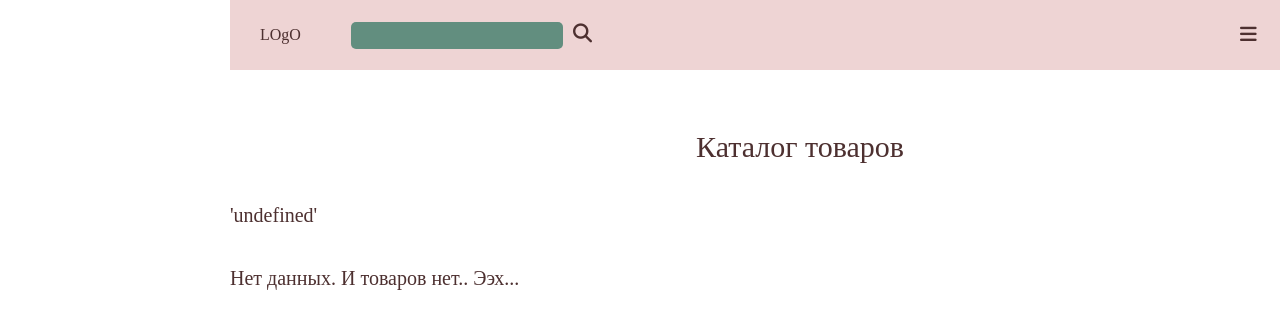
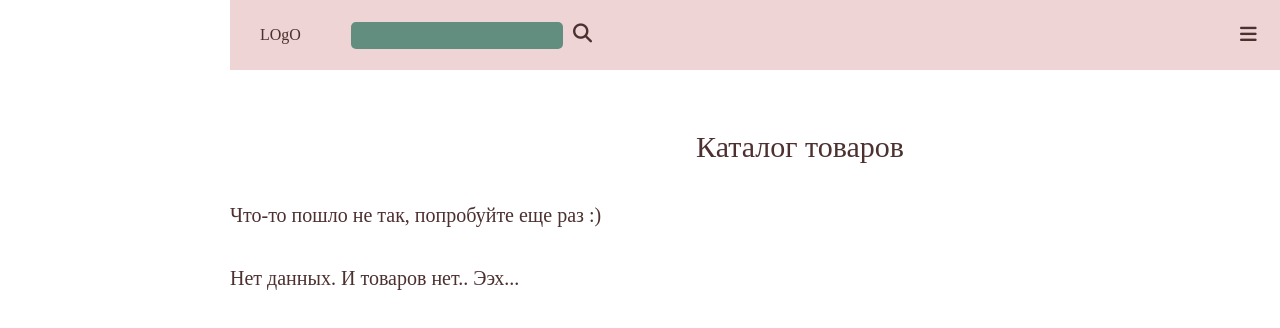
Before and after one commit to bulgakovais/JS2_Shashkov, a plain HTML site: page DZ6/index.html in a window 1280 px wide. Shown: the top 328 px of the page. Drawn offline with nearby package versions, Linux system fonts and the light colour scheme; no server answers.

Commit message:
DZ6 последнее задание

```diff
--- a/DZ6/script/ErrorComp.js
+++ b/DZ6/script/ErrorComp.js
@@ -7,6 +7,7 @@ Vue.component("err", {
     },
     methods: {
         catchError(error, text) {
+            console.log(error)
             if (text) {
                 this.textErr = text;
                 this.errorHere = true;
@@ -14,6 +15,6 @@ Vue.component("err", {
         }
     },
     template: `
-            <p class = "textColor textSize" v-show="errorHere" v-model= 'catchError' >'${this.textErr}'</p>
+            <p class = "textColor textSize" v-show="errorHere"> {{ this.textErr }} </p>
     `
 })
--- a/DZ6/script/script.js
+++ b/DZ6/script/script.js
@@ -4,8 +4,6 @@ const app = new Vue({
     el: '#app',
     data: {
         text: "Что-то пошло не так, попробуйте еще раз :)"
-        // userSearch: '',
-        // img: 'image/shirt.jpg'
     },
     methods: {
         getJson(url) {
```
Also changed, not shown: DZ6/index.html (+3 -1 lines).
